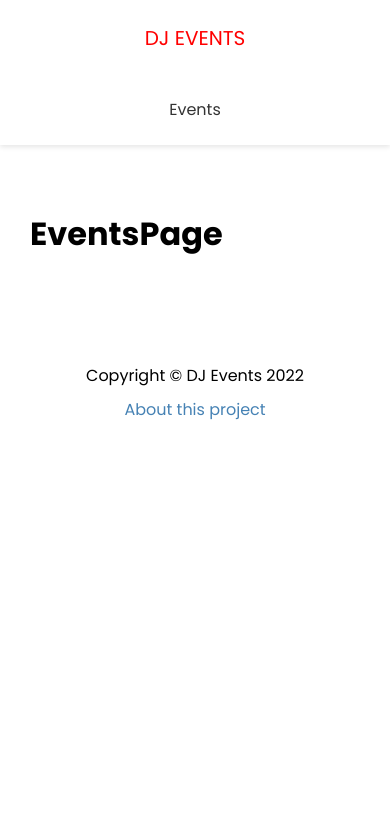
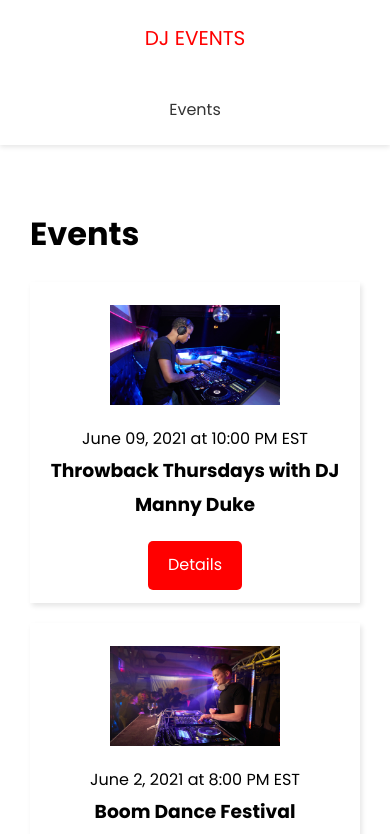
Before and after one commit to deotamaaa/Yummy-Engineer-dj-events-frontend, a Next.js app: page /events in a window 390 px wide. Shown: the top 834 px of the page. Built offline with nearby package versions, Linux system fonts and the light colour scheme; no server answers.

Commit message:
Next 3.3

```diff
--- /dev/null
+++ b/components/EventItem.js
@@ -0,0 +1,30 @@
+import Link from 'next/link';
+import React from 'react';
+import styles from '@/styles/EventItem.module.css';
+import Image from 'next/image';
+
+export default function EventItem({ evt }) {
+  return (
+    <div className={styles.event}>
+      <div className={styles.img}>
+        <Image
+          src={evt.image ? evt.image : '/images/event-default.png'}
+          width={170}
+          height={100}
+          alt={evt.name}
+        />
+      </div>
+      <div className={styles.info}>
+        <span>
+          {evt.date} at {evt.time}
+        </span>
+        <h3>{evt.name}</h3>
+      </div>
+      <div className={styles.link}>
+        <Link href={`/events/${evt.slug}`}>
+          <a className="btn">Details</a>
+        </Link>
+      </div>
+    </div>
+  );
+}
--- a/pages/events/index.js
+++ b/pages/events/index.js
@@ -1,10 +1,26 @@
-import React from 'react';
 import Layout from '@/components/Layout';
+import EventItem from '@/components/EventItem';
+import { API_URL } from '@/config/index';
 
-export default function EventsPage() {
+export default function EventsPage({ events }) {
   return (
     <Layout>
-      <h1>EventsPage</h1>
+      <h1>Events</h1>
+      {events.length === 0 && <h3>No Events to Show</h3>}
+
+      {events.map((evt) => (
+        <EventItem key={evt.id} evt={evt} />
+      ))}
     </Layout>
   );
 }
+
+export async function getStaticProps() {
+  const res = await fetch(`${API_URL}/api/events`);
+  const events = await res.json();
+
+  return {
+    props: { events },
+    revalidate: 1,
+  };
+}
--- /dev/null
+++ b/styles/EventItem.module.css
@@ -0,0 +1,28 @@
+.event {
+    display: flex;
+    justify-content: space-between;
+    align-items: center;
+    margin: 20px 0;
+    padding: 13px;
+    box-shadow: 2px 3px 5px rgba(0, 0, 0, 0.1);
+  }
+
+  .img {
+    flex: 1;
+    margin: 10px;
+  }
+
+  .info {
+    flex: 2;
+  }
+
+  @media (max-width: 600px) {
+    .event {
+      flex-direction: column;
+      text-align: center;
+    }
+
+    .info {
+      margin-bottom: 20px;
+    }
+  }
```
Also changed, not shown: pages/index.js (+15 -3 lines).
